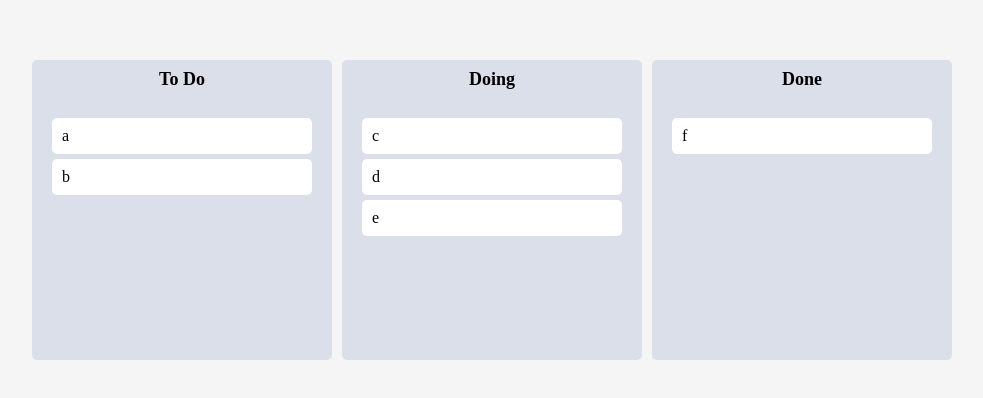
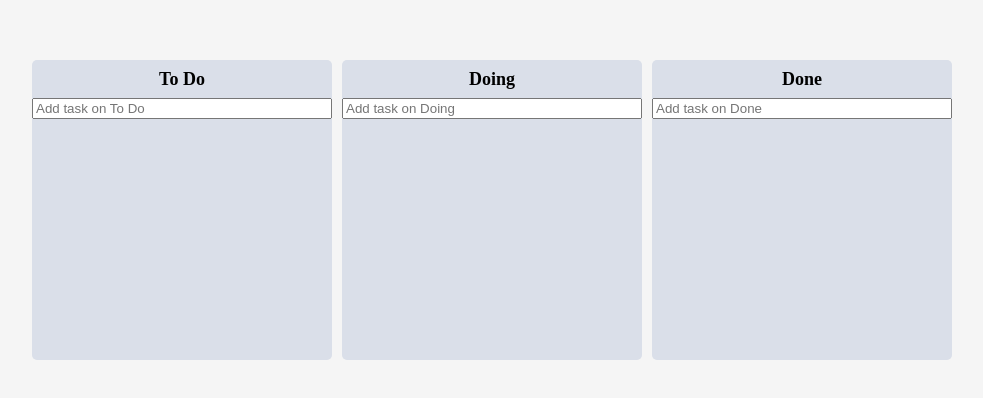
Before and after one commit to redonearth/react-master-class, a React (Create React App) app: page /kanban in a window 1280 px wide. Shown: the part 190-588 px from the top of the page, without its empty margins (148-1131 px from the left). Built offline with nearby package versions, Linux system fonts and the light colour scheme.

Commit message:
Task 생성 기능 구현

```diff
--- a/src/routes/projects/kanban/Board.tsx
+++ b/src/routes/projects/kanban/Board.tsx
@@ -1,5 +1,8 @@
 import { Droppable } from 'react-beautiful-dnd';
+import { useForm } from 'react-hook-form';
+import { useSetRecoilState } from 'recoil';
 import styled from 'styled-components';
+import { IWorkflow, workflowState } from './atoms';
 import DraggableCard from './DraggableCard';
 
 const Wrapper = styled.div`
@@ -36,15 +39,48 @@ const Area = styled.div<IAreaProps>`
   padding: 20px;
 `;
 
+const Form = styled.form`
+  width: 100%;
+  input {
+    width: 100%;
+  }
+`;
+
 interface IBoardProps {
-  workflows: string[];
+  workflows: IWorkflow[];
   boardId: string;
 }
 
+interface IForm {
+  toDo: string;
+}
+
 function Board({ workflows, boardId }: IBoardProps) {
+  const setWorkflows = useSetRecoilState(workflowState);
+  const { register, setValue, handleSubmit } = useForm<IForm>();
+  const onValid = ({ toDo }: IForm) => {
+    const newWorkflow = {
+      id: Date.now(),
+      text: toDo,
+    };
+    setWorkflows((allBoards) => {
+      return {
+        ...allBoards,
+        [boardId]: [...allBoards[boardId], newWorkflow],
+      };
+    });
+    setValue('toDo', '');
+  };
   return (
     <Wrapper>
       <Title>{boardId}</Title>
+      <Form onSubmit={handleSubmit(onValid)}>
+        <input
+          {...register('toDo', { required: true })}
+          type="text"
+          placeholder={`Add task on ${boardId}`}
+        />
+      </Form>
       <Droppable droppableId={boardId}>
         {(magic, snapshot) => (
           <Area
@@ -54,7 +90,12 @@ function Board({ workflows, boardId }: IBoardProps) {
             {...magic.droppableProps}
           >
             {workflows.map((workflow, index) => (
-              <DraggableCard key={workflow} index={index} workflow={workflow} />
+              <DraggableCard
+                key={workflow.id}
+                index={index}
+                workflowId={workflow.id}
+                workflowText={workflow.text}
+              />
             ))}
             {magic.placeholder}
           </Area>
--- a/src/routes/projects/kanban/DraggableCard.tsx
+++ b/src/routes/projects/kanban/DraggableCard.tsx
@@ -15,14 +15,18 @@ const Card = styled.div<{ isDragging: boolean }>`
 `;
 
 interface IDraggableCardProps {
-  workflow: string;
+  workflowId: number;
+  workflowText: string;
   index: number;
 }
 
-function DraggableCard({ workflow, index }: IDraggableCardProps) {
-  console.log(workflow, '가 렌더링 되었습니다.');
+function DraggableCard({
+  workflowId,
+  workflowText,
+  index,
+}: IDraggableCardProps) {
   return (
-    <Draggable key={workflow} draggableId={workflow} index={index}>
+    <Draggable draggableId={workflowId + ''} index={index}>
       {(magic, snapshot) => (
         <Card
           isDragging={snapshot.isDragging}
@@ -30,7 +34,7 @@ function DraggableCard({ workflow, index }: IDraggableCardProps) {
           {...magic.draggableProps}
           {...magic.dragHandleProps}
         >
-          {workflow}
+          {workflowText}
         </Card>
       )}
     </Draggable>
--- a/src/routes/projects/kanban/Kanban.tsx
+++ b/src/routes/projects/kanban/Kanban.tsx
@@ -25,14 +25,15 @@ function Kanban() {
   const [workflows, setWorkflows] = useRecoilState(workflowState);
   const onDragEnd = (info: DropResult) => {
     console.log(info);
-    const { destination, draggableId, source } = info;
+    const { destination, source } = info;
     if (!destination) return;
     if (destination?.droppableId === source.droppableId) {
       // 같은 보드 안에서 이동
       setWorkflows((allBoards) => {
         const boardCopy = [...allBoards[source.droppableId]];
+        const taskObj = boardCopy[source.index];
         boardCopy.splice(source.index, 1);
-        boardCopy.splice(destination?.index, 0, draggableId);
+        boardCopy.splice(destination?.index, 0, taskObj);
         return {
           ...allBoards,
           [source.droppableId]: boardCopy,
@@ -43,9 +44,10 @@ function Kanban() {
     if (destination.droppableId !== source.droppableId) {
       setWorkflows((allBoards) => {
         const sourceBoard = [...allBoards[source.droppableId]];
+        const taskObj = sourceBoard[source.index];
         const destinationBoard = [...allBoards[destination.droppableId]];
         sourceBoard.splice(source.index, 1);
-        destinationBoard.splice(destination.index, 0, draggableId);
+        destinationBoard.splice(destination.index, 0, taskObj);
         return {
           ...allBoards,
           [source.droppableId]: sourceBoard,
--- a/src/routes/projects/kanban/atoms.tsx
+++ b/src/routes/projects/kanban/atoms.tsx
@@ -1,14 +1,19 @@
 import { atom } from 'recoil';
 
+export interface IWorkflow {
+  id: number;
+  text: string;
+}
+
 interface IWorkflowState {
-  [key: string]: string[];
+  [key: string]: IWorkflow[];
 }
 
 export const workflowState = atom<IWorkflowState>({
   key: 'workflow',
   default: {
-    'To Do': ['a', 'b'],
-    Doing: ['c', 'd', 'e'],
-    Done: ['f'],
+    'To Do': [],
+    Doing: [],
+    Done: [],
   },
 });
```
